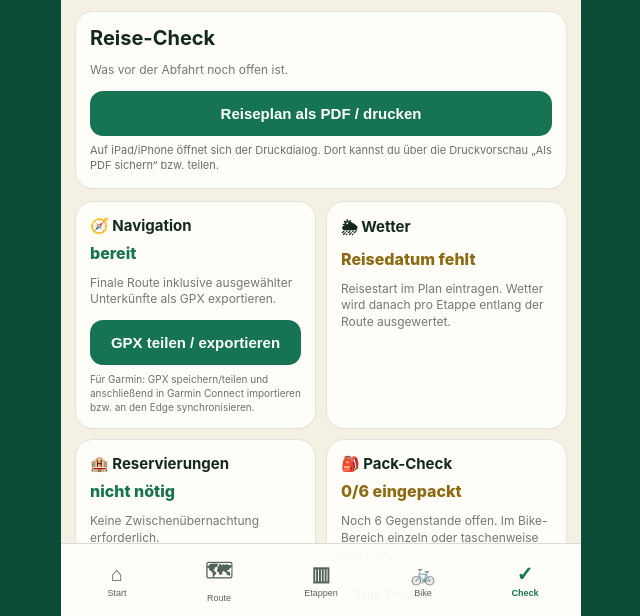
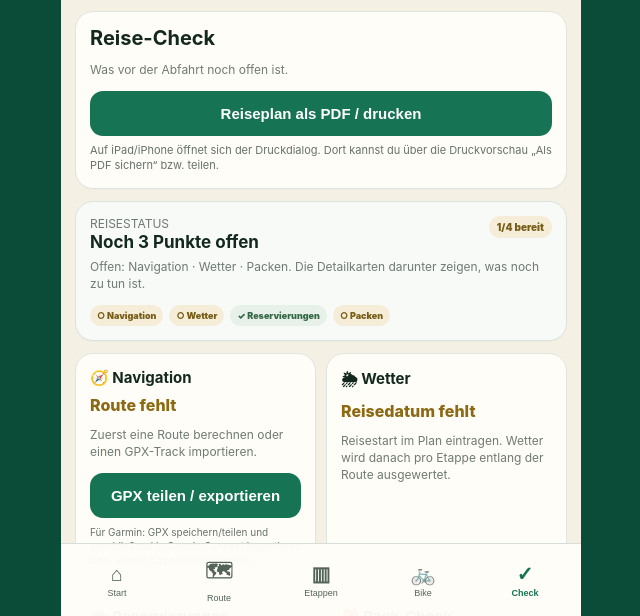
Before and after one commit to v77cvzb7y8-blip/adventure-bike-os, a plain HTML site: page mobile/index.html in a window 1280 px wide. Both pictures are taken after a click on the button "✅ Reise-Check". Shown: the part 184-800 px from the top of the page, without its empty margins (319-959 px from the left). Drawn offline with nearby package versions, Linux system fonts and the light colour scheme.

Commit message:
Add files via upload

```diff
--- a/mobile/index.html
+++ b/mobile/index.html
@@ -33,6 +33,15 @@ input,select{width:100%;padding:12px;border:1px solid #ccd6cf;border-radius:12px
 .bag{fill:#164f3b;stroke:#fff;stroke-width:3}.bag.rec{stroke:#31b67a;stroke-width:7;filter:drop-shadow(0 0 5px rgba(49,182,122,.8))}
 .gearlist{display:flex;gap:7px;flex-wrap:wrap}.chip{border:1px solid #cfd9d2;border-radius:999px;padding:8px 10px;background:white;font-size:12px}.chip.selected{background:#173d2b;color:white}.recommend{background:#eaf6ed;border:1px solid #c8dfd1;border-radius:13px;padding:10px;margin:9px 0}.recommend b{display:block}
 .check{display:grid;grid-template-columns:1fr 1fr;gap:10px}.check .card{margin:0}.ok{color:#18734f;font-weight:800}.pending{color:#8c6a13;font-weight:800}
+.readiness-card{border:1px solid #d9e4dd;background:#f8faf8}
+.readiness-head{display:flex;justify-content:space-between;gap:10px;align-items:flex-start}
+.readiness-head b{font-size:17px}
+.readiness-badge{font-size:10px;font-weight:900;padding:5px 8px;border-radius:999px;background:#f5edd7;color:#765d18;white-space:nowrap}
+.readiness-badge.ready{background:#e3f2e9;color:#236345}
+.readiness-items{display:flex;flex-wrap:wrap;gap:6px;margin-top:10px}
+.readiness-items span{font-size:9px;font-weight:900;padding:5px 7px;border-radius:999px;background:#f1f3f2;color:#67736d}
+.readiness-items span.ready{background:#e7f1e9;color:#356846}
+.readiness-items span.open{background:#f5edd7;color:#765d18}
 .bottom{position:fixed;bottom:0;left:50%;transform:translateX(-50%);width:min(520px,100%);display:grid;grid-template-columns:repeat(5,1fr);background:rgba(255,253,247,.97);border-top:1px solid #d7ddd8;padding:7px 5px calc(7px + env(safe-area-inset-bottom));z-index:40}
 .bottom button{border:0;background:transparent;font-size:9px;color:#53645b;padding:6px 2px}.bottom button b{display:block;font-size:20px;margin-bottom:2px}.bottom button.active{color:var(--g2);font-weight:800}
 .toast{position:fixed;left:50%;bottom:90px;transform:translateX(-50%);background:#132b21;color:#fff;padding:10px 14px;border-radius:999px;font-size:12px;display:none;z-index:100}
@@ -622,9 +631,14 @@ input,select{width:100%;padding:12px;border:1px solid #ccd6cf;border-radius:12px
         </div>
         <div class="pdf-note">Auf iPad/iPhone öffnet sich der Druckdialog. Dort kannst du über die Druckvorschau „Als PDF sichern“ bzw. teilen.</div>
       </div>
+      <div id="overallCheckCard" class="card readiness-card">
+        <div class="readiness-head"><div><div class="sub">REISESTATUS</div><b id="overallCheckTitle">Reise-Check wird geprüft</b></div><span id="overallCheckBadge" class="readiness-badge">offen</span></div>
+        <p id="overallCheckText" class="sub" style="margin-top:7px">Navigation, Wetter, Reservierungen und Packen werden gemeinsam geprüft.</p>
+        <div id="overallCheckItems" class="readiness-items"></div>
+      </div>
       <div class="check">
-        <div class="card"><h3>🧭 Navigation</h3><div class="ok">bereit</div>
-          <p class="sub">Finale Route inklusive ausgewählter Unterkünfte als GPX exportieren.</p>
+        <div class="card"><h3>🧭 Navigation</h3><div id="navigationCheckStatus" class="pending">Route fehlt</div>
+          <p id="navigationCheckText" class="sub">Finale Route berechnen und anschließend als GPX exportieren.</p>
           <div class="nav-export-actions">
             <button class="primary" type="button" onclick="exportGPX()">GPX teilen / exportieren</button>
           </div>
@@ -1113,6 +1127,65 @@ function weatherHTML(i){
    ${active.length?`<div class="weather-signals">${active.map(([k,v])=>`<span class="weather-signal ${v}">${escapeHTML(weatherSignalLabel(k,v))}</span>`).join('')}</div>`:''}
    <div class="weather-note">${Number.isFinite(Number(w.precipitation_mm))?`Niederschlag bis ${Number(w.precipitation_mm).toFixed(1)} mm · `:''}${Number.isFinite(Number(w.gust_kmh))?`Böen bis ${Math.round(w.gust_kmh)} km/h · `:''}${w.sample_success&&w.sample_requested?`${w.sample_success}/${w.sample_requested} Routenpunkte · `:`${w.sample_count||0} Routenpunkte · `}${escapeHTML(weatherBandText(w.forecast_band,Number(w.horizon_days)||0))}${w.source?` · ${escapeHTML(w.source)}`:''}${w.partial_errors?.length?' · Teilweise Datenlücke':''}.</div>
  </div>`;
+}
+function renderNavigationCheck(){
+ const statusEl=$('navigationCheckStatus'),textEl=$('navigationCheckText');
+ if(!statusEl||!textEl)return;
+ const ready=Array.isArray(state.coords)&&state.coords.length>1&&Array.isArray(state.stages)&&state.stages.length>0;
+ if(ready){
+   statusEl.textContent='bereit';statusEl.className='ok';
+   textEl.textContent='Finale Route ist vorhanden. GPX kann für die Navigation exportiert werden.';
+ }else{
+   statusEl.textContent='Route fehlt';statusEl.className='pending';
+   textEl.textContent='Zuerst eine Route berechnen oder einen GPX-Track importieren.';
+ }
+}
+function travelReadinessSnapshot(){
+ const stages=Array.isArray(state.stages)?state.stages:[];
+ const navigation=Array.isArray(state.coords)&&state.coords.length>1&&stages.length>0;
+
+ const weatherRows=state.weather?.stages||[];
+ const weatherAvailable=weatherRows.filter(x=>x?.available);
+ const weatherSignals=weatherAvailable.filter(x=>x.overall==='high'||x.overall==='watch');
+ const weather=!!tripStartDate()&&stages.length>0&&state.weather?.status!=='loading'&&state.weather?.status!=='error'
+   && weatherRows.length>0&&weatherAvailable.length===stages.length&&weatherSignals.length===0;
+
+ const nights=Math.max(0,stages.length-1);
+ let booked=0;
+ for(let i=0;i<nights;i++){
+   const x=state.lodging?.selected?.[i];
+   if(x?.status==='booked')booked++;
+ }
+ const lodging=nights===0||booked===nights;
+
+ const pack=packedChecklistStats();
+ const packing=pack.total>0&&pack.done===pack.total;
+
+ return {
+   items:[
+     {key:'navigation',label:'Navigation',ready:navigation},
+     {key:'weather',label:'Wetter',ready:weather},
+     {key:'lodging',label:'Reservierungen',ready:lodging},
+     {key:'packing',label:'Packen',ready:packing}
+   ],
+   pack,nights,booked
+ };
+}
+function renderOverallCheck(){
+ const titleEl=$('overallCheckTitle'),badgeEl=$('overallCheckBadge'),textEl=$('overallCheckText'),itemsEl=$('overallCheckItems');
+ if(!titleEl||!badgeEl||!textEl||!itemsEl)return;
+ const snap=travelReadinessSnapshot();
+ const open=snap.items.filter(x=>!x.ready);
+ if(!open.length){
+   titleEl.textContent='Abfahrbereit';
+   badgeEl.textContent='4/4 bereit';badgeEl.className='readiness-badge ready';
+   textEl.textContent='Navigation, Wetter, Reservierungen und Pack-Check sind vollständig.';
+ }else{
+   titleEl.textContent=`Noch ${open.length} Punkt${open.length===1?'':'e'} offen`;
+   badgeEl.textContent=`${4-open.length}/4 bereit`;badgeEl.className='readiness-badge';
+   textEl.textContent=`Offen: ${open.map(x=>x.label).join(' · ')}. Die Detailkarten darunter zeigen, was noch zu tun ist.`;
+ }
+ itemsEl.innerHTML=snap.items.map(x=>`<span class="${x.ready?'ready':'open'}">${x.ready?'✓':'○'} ${escapeHTML(x.label)}</span>`).join('');
 }
 function renderWeatherCheck(){
  const statusEl=$('weatherCheckStatus'),textEl=$('weatherCheckText');
@@ -1492,9 +1565,11 @@ function go(name){
  document.querySelectorAll('.bottom button').forEach(b=>b.classList.toggle('active',b.dataset.nav===name));
  if(name==='bike')setTimeout(()=>renderBikeSetup(),30);
  if(name==='check'){
+   renderNavigationCheck();
    renderWeatherCheck();
    renderLodgingCheck();
    renderPackCheck();
+   renderOverallCheck();
  }
  if(name==='stages'&&state.coords){
    setMapInteraction(false);
```
